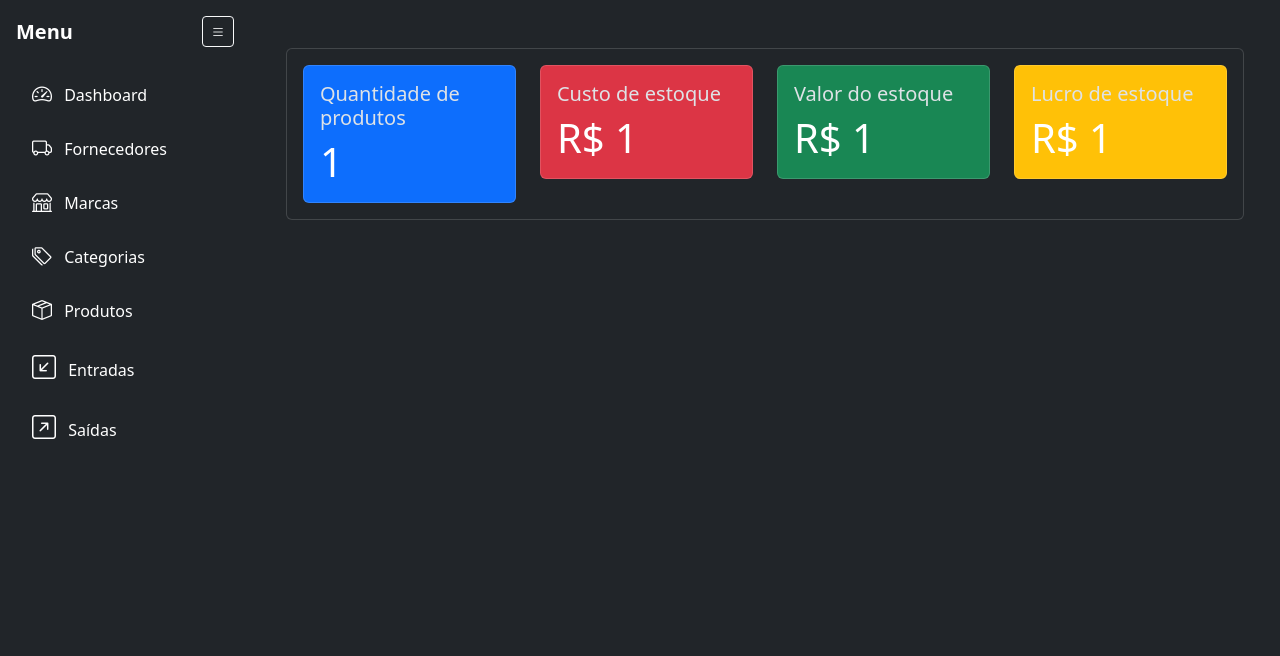
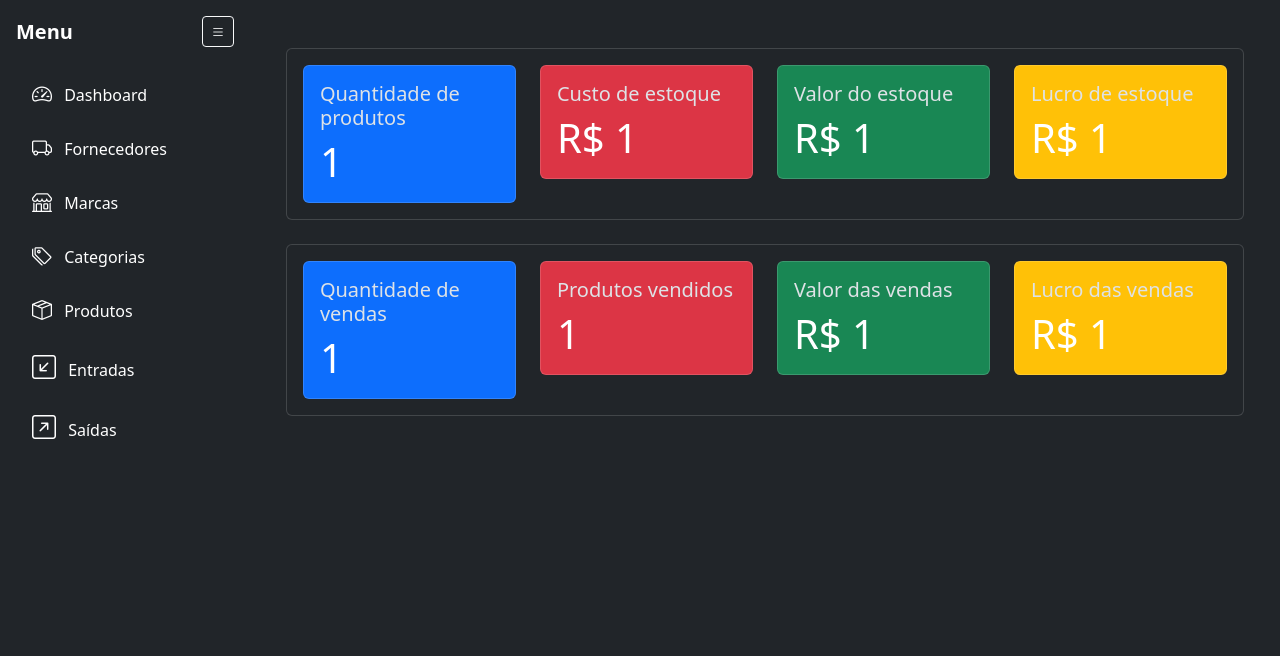
Before and after one commit to Jean-Costaa/SGE, a Django app: template app/templates/home.html in a window 1280 px wide. Shown: the part 56-712 px from the top of the page. Run offline with Django 5.2, Linux system fonts and the light colour scheme; the template is opened without the code that fills it: most values are stand-ins (such as "Sample title", 1, 10 or a date in 2020).

Commit message:
Criando métricas de vendas

```diff
--- /dev/null
+++ b/app/templates/components/_sales_metrics.html
@@ -0,0 +1,43 @@
+<div class="card mt-4">
+  <div class="card-body">
+    <div class="row">
+
+      <div class="col-md-3">
+        <div class="card bg-primary">
+          <div class="card-body">
+            <h5 class="card-title">Quantidade de vendas</h5>
+            <p class="card-text text-white font-weight-bold display-6">{{ sales_metrics.total_sales }}</p>
+          </div>
+        </div>
+      </div>
+
+      <div class="col-md-3">
+        <div class="card bg-danger">
+          <div class="card-body">
+            <h5 class="card-title">Produtos vendidos</h5>
+            <p class="card-text text-white font-weight-bold display-6">{{ sales_metrics.total_products_sold }}</p>
+          </div>
+        </div>
+      </div>
+
+      <div class="col-md-3">
+        <div class="card bg-success">
+          <div class="card-body">
+            <h5 class="card-title">Valor das vendas</h5>
+            <p class="card-text text-white font-weight-bold display-6">R$ {{ sales_metrics.total_sales_value }}</p>
+          </div>
+        </div>
+      </div>
+
+      <div class="col-md-3">
+        <div class="card bg-warning">
+          <div class="card-body">
+            <h5 class="card-title">Lucro das vendas</h5>
+            <p class="card-text text-white font-weight-bold display-6">R$ {{ sales_metrics.total_sales_profit }}</p>
+          </div>
+        </div>
+      </div>
+
+    </div>
+  </div>
+</div>
--- a/app/templates/home.html
+++ b/app/templates/home.html
@@ -7,5 +7,6 @@
 {% block content %}
 
   {% include 'components/_product_metrics.html' %}
+  {% include 'components/_sales_metrics.html' %}
 
 {% endblock %}
--- a/app/views.py
+++ b/app/views.py
@@ -4,8 +4,10 @@ from . import metrics
 
 def home(request):
     product_metrics = metrics.get_product_metrics()
+    sales_metrics = metrics.get_sales_metrics()
 
     context = {
-        'product_metrics':product_metrics
+        'product_metrics':product_metrics,
+        'sales_metrics':sales_metrics,
     }
     return render(request, 'home.html', context)
```
Also changed, not shown: app/metrics.py (+21 -0 lines).
